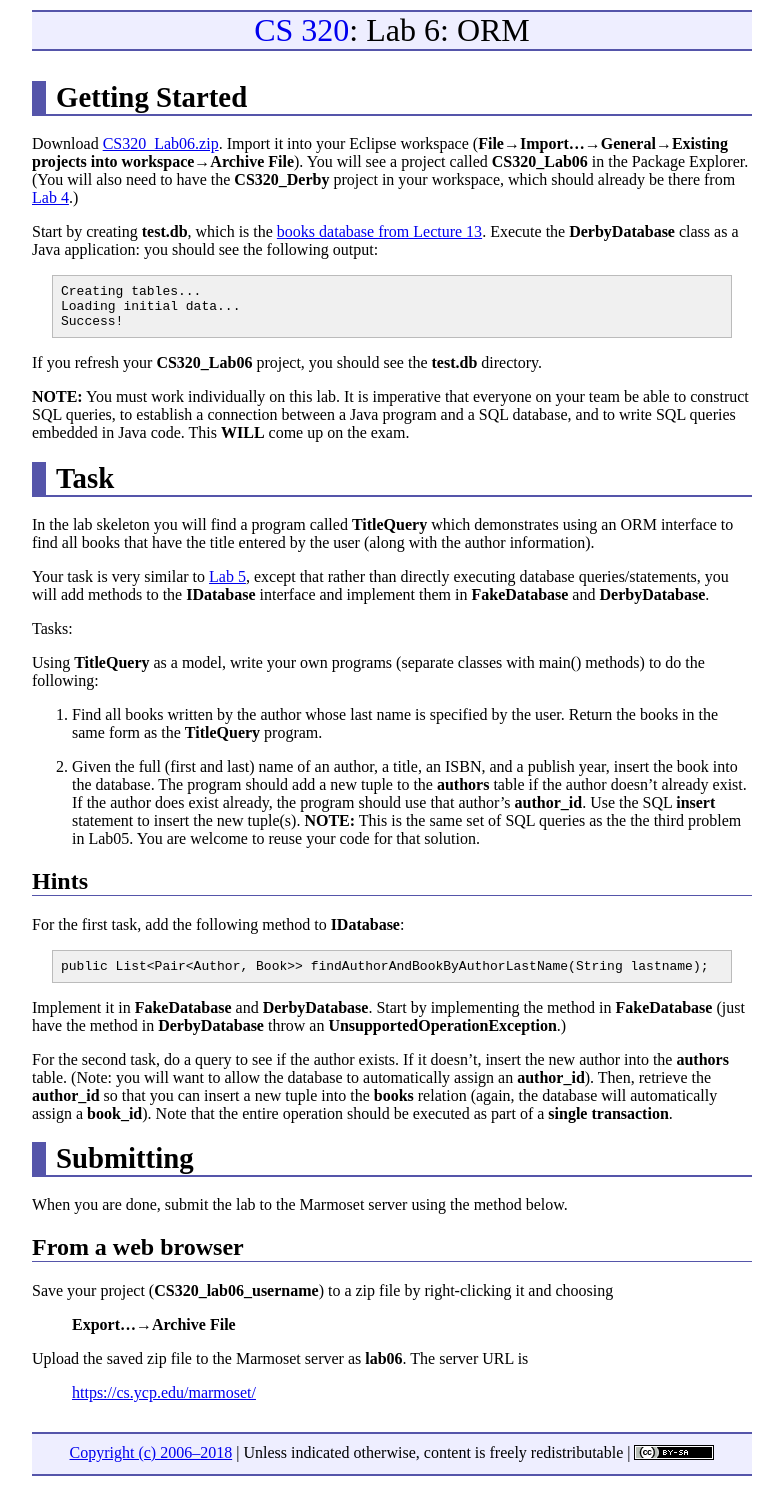
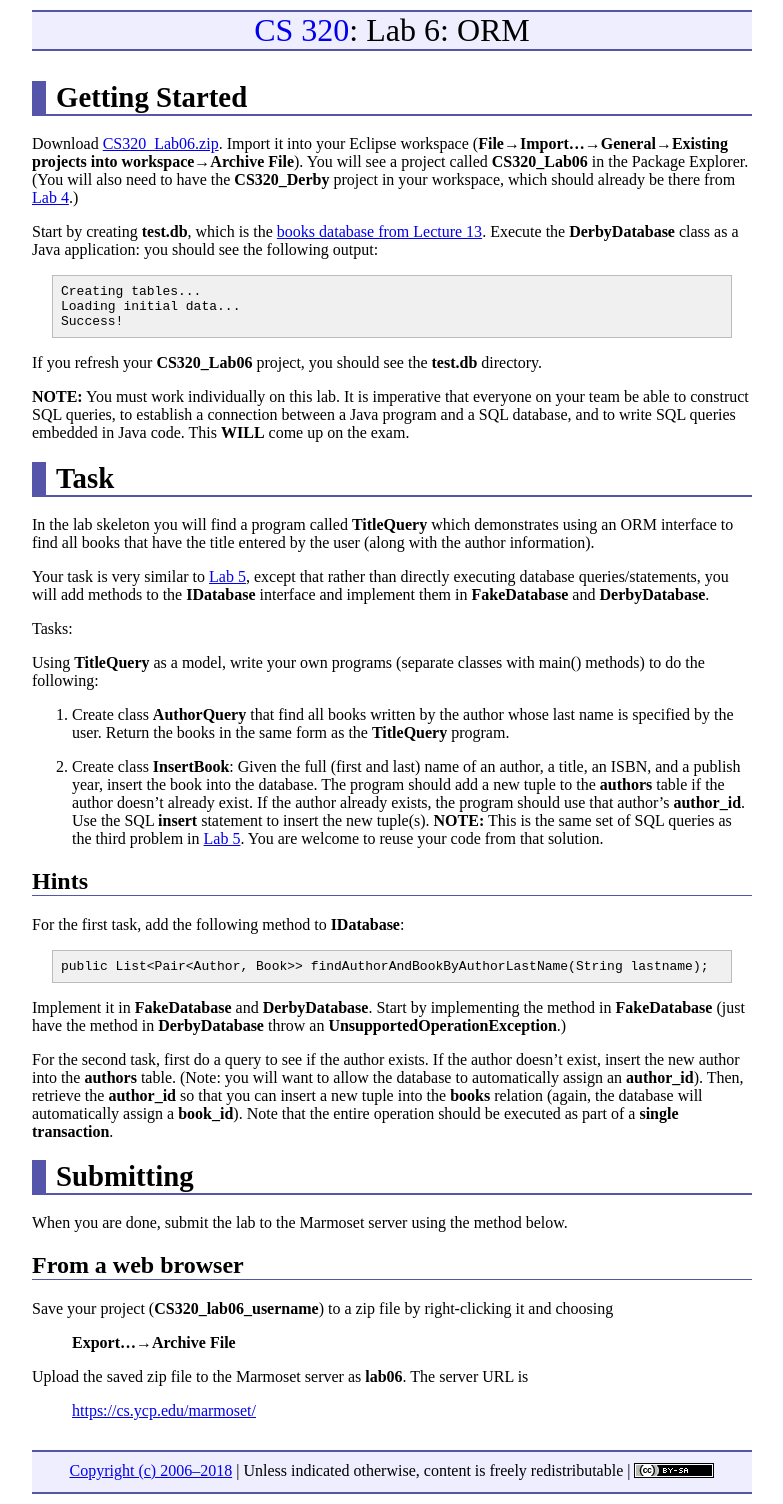
Before and after one commit to ycpcs/cs320-spring2018, a Jekyll site: the page built from labs/lab06.md, in a window 1280 px wide. Shown: the whole page, without its empty margins (248-1031 px from the left). Built offline with Jekyll 4.4.1, drawn with Linux system fonts in a browser that asks for light colours.

Commit message:
minor edits

```diff
--- a/labs/lab06.md
+++ b/labs/lab06.md
@@ -27,9 +27,9 @@ Tasks:
 
 Using **TitleQuery** as a model, write your own programs (separate classes with main() methods) to do the following:
 
-1. Find all books written by the author whose last name is specified by the user. Return the books in the same form as the **TitleQuery** program.
+1. Create class **AuthorQuery** that find all books written by the author whose last name is specified by the user. Return the books in the same form as the **TitleQuery** program.
 
-2. Given the full (first and last) name of an author, a title, an ISBN, and a publish year, insert the book into the database. The program should add a new tuple to the **authors** table if the author doesn't already exist. If the author does exist already, the program should use that author's **author\_id**.  Use the SQL **insert** statement to insert the new tuple(s).  **NOTE:**  This is the same set of SQL queries as the the third problem in Lab05.  You are welcome to reuse your code for that solution.
+2. Create class **InsertBook**: Given the full (first and last) name of an author, a title, an ISBN, and a publish year, insert the book into the database. The program should add a new tuple to the **authors** table if the author doesn't already exist. If the author already exists, the program should use that author's **author\_id**.  Use the SQL **insert** statement to insert the new tuple(s).  **NOTE:**  This is the same set of SQL queries as the third problem in [Lab 5](lab05.html).  You are welcome to reuse your code from that solution.
 
 ## Hints
 
@@ -39,7 +39,7 @@ For the first task, add the following method to **IDatabase**:
 
 Implement it in **FakeDatabase** and **DerbyDatabase**.  Start by implementing the method in **FakeDatabase** (just have the method in **DerbyDatabase** throw an **UnsupportedOperationException**.)
 
-For the second task, do a query to see if the author exists.  If it doesn't, insert the new author into the **authors** table.  (Note: you will want to allow the database to automatically assign an **author\_id**).  Then, retrieve the **author\_id** so that you can insert a new tuple into the **books** relation (again, the database will automatically assign a **book\_id**).  Note that the entire operation should be executed as part of a **single transaction**.
+For the second task, first do a query to see if the author exists.  If the author doesn't exist, insert the new author into the **authors** table.  (Note: you will want to allow the database to automatically assign an **author\_id**).  Then, retrieve the **author\_id** so that you can insert a new tuple into the **books** relation (again, the database will automatically assign a **book\_id**).  Note that the entire operation should be executed as part of a **single transaction**.
 
 Submitting
 ==========
@@ -57,8 +57,3 @@ Save your project (**CS320\_lab06\_username**) to a zip file by right-clicking i
 Upload the saved zip file to the Marmoset server as **lab06**. The server URL is
 
 > [https://cs.ycp.edu/marmoset/](https://cs.ycp.edu/marmoset/)
-
-
-<!-- vim:set wrap: ­-->
-<!-- vim:set linebreak: -->
-<!-- vim:set nolist: -->
```
